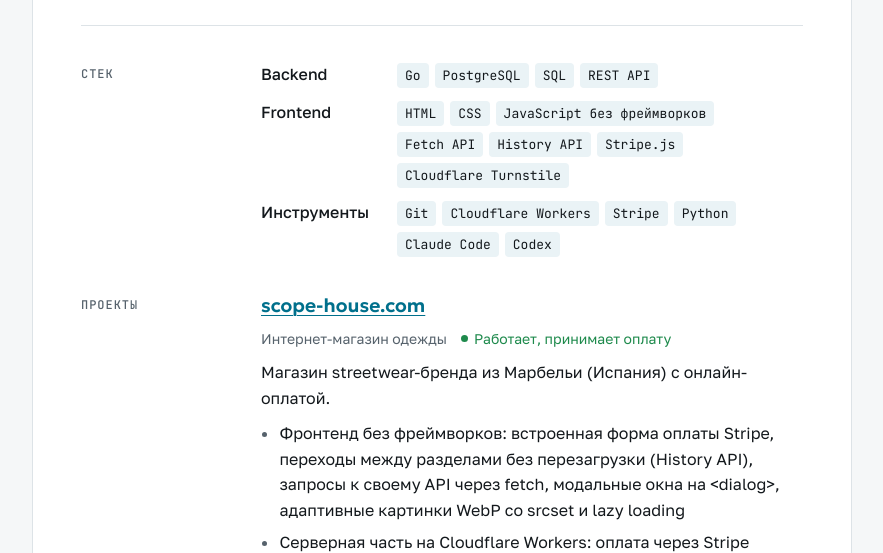
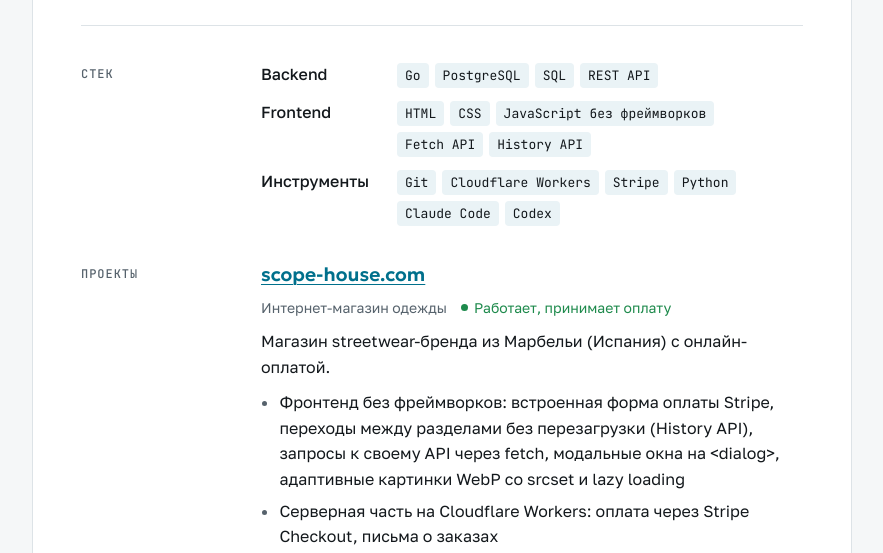
Before and after one commit to l1pa7/l1pa7.github.io, a plain HTML site: page index.html in a window 1280 px wide. Shown: the part 237-790 px from the top of the page, without its empty margins (198-1081 px from the left). Drawn offline with Linux system fonts and the light colour scheme.

Commit message:
Frontend stack without Stripe.js and Turnstile
Co-Authored-By: Claude Opus 5.5 <noreply@anthropic.com>

```diff
--- a/index.html
+++ b/index.html
@@ -165,7 +165,7 @@ h1 {
     <div class="body">
       <dl class="stack">
         <div class="row"><dt>Backend</dt><dd><ul class="tags"><li>Go</li><li>PostgreSQL</li><li>SQL</li><li>REST API</li></ul></dd></div>
-        <div class="row"><dt>Frontend</dt><dd><ul class="tags"><li>HTML</li><li>CSS</li><li>JavaScript без фреймворков</li><li>Fetch API</li><li>History API</li><li>Stripe.js</li><li>Cloudflare Turnstile</li></ul></dd></div>
+        <div class="row"><dt>Frontend</dt><dd><ul class="tags"><li>HTML</li><li>CSS</li><li>JavaScript без фреймворков</li><li>Fetch API</li><li>History API</li></ul></dd></div>
         <div class="row"><dt>Инструменты</dt><dd><ul class="tags"><li>Git</li><li>Cloudflare Workers</li><li>Stripe</li><li>Python</li><li>Claude Code</li><li>Codex</li></ul></dd></div>
       </dl>
     </div>
```
